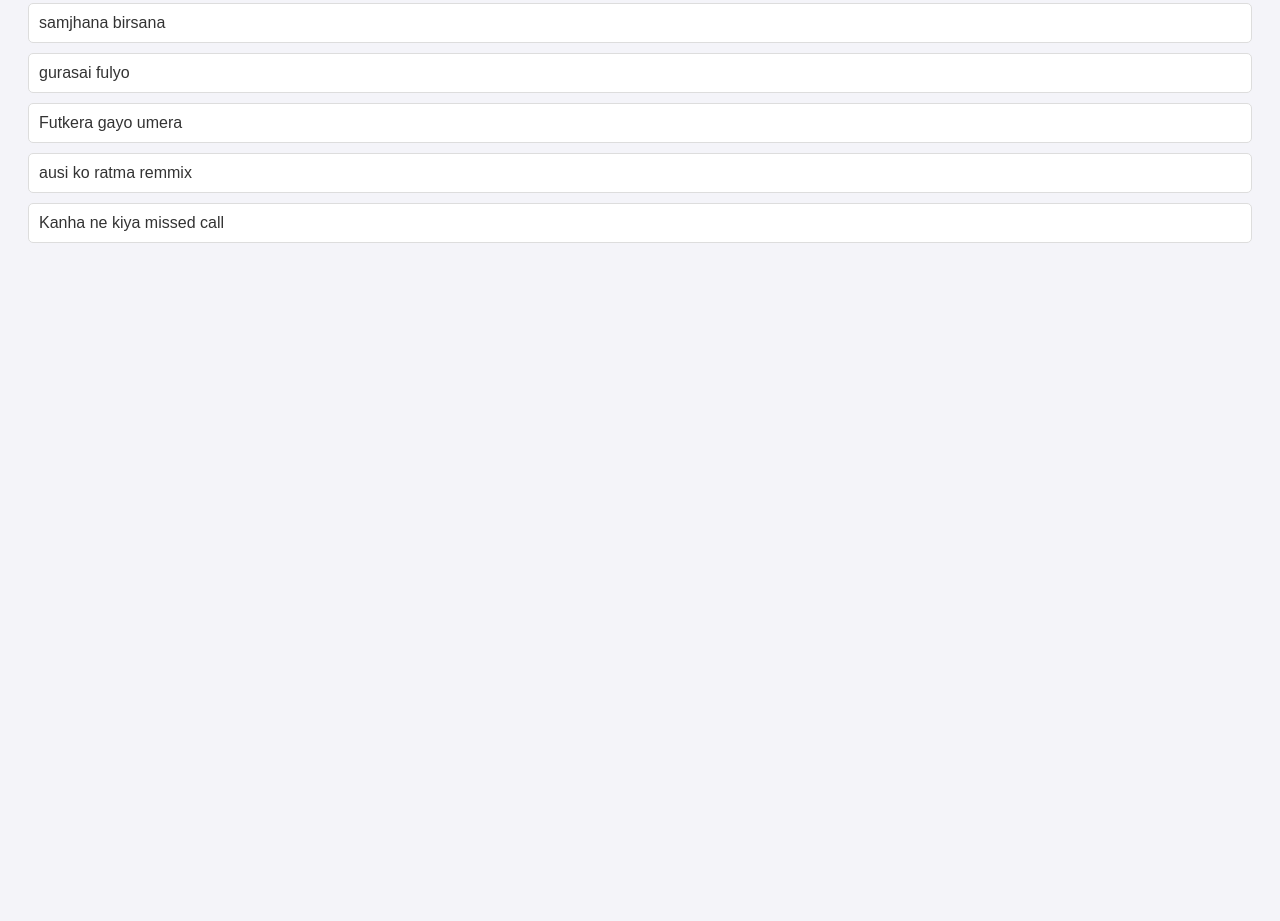
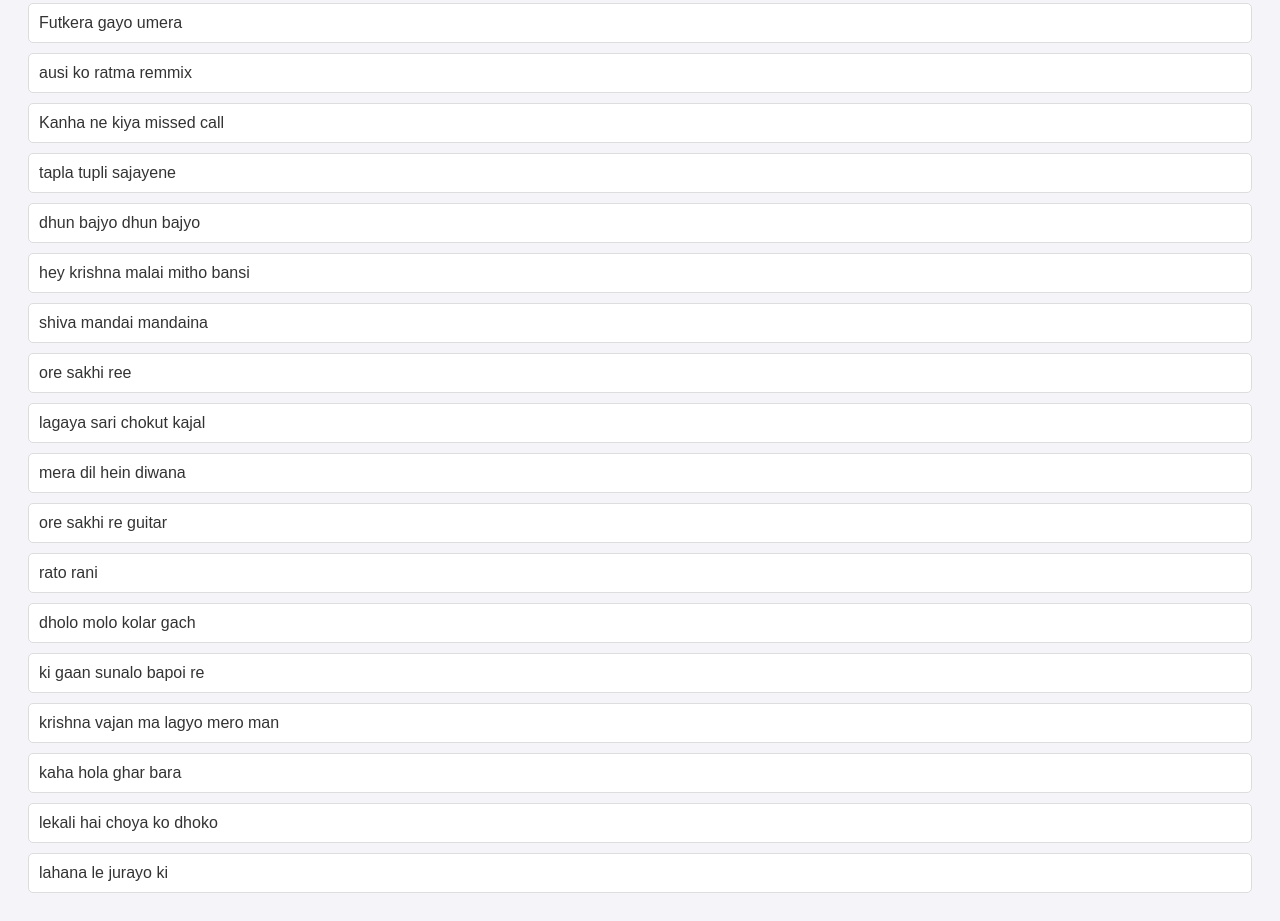
Before and after one commit to SamirRajbanshi1/samirlyrics, a plain HTML site: page index.html in a window 1280 px wide. Shown: the part 726-1647 px from the top of the page. Before the commit the page ends 997 px from the top, so only its background shows below. Drawn offline with Linux system fonts and the light colour scheme.

Commit message:
added many songs

```diff
--- a/index.html
+++ b/index.html
@@ -7,7 +7,7 @@
   <link rel="stylesheet" href="style.css">
 </head>
 <body>
-  <h1>🎵 Lyrics Collection</h1>
+  <h1>🎵 Samir Lyrics Collection</h1>
 
   <!-- Search Bar -->
   <input type="text" id="searchBar" placeholder="Search songs..." />
--- a/songs.json
+++ b/songs.json
@@ -1,6 +1,4 @@
 [
-  { "title": "Song One", "file": "song1.md","category": "rajbanshi" },
-  { "title": "Song Two", "file": "song2.md","category": "rajbanshi"  },
   { "title": "Kanang Maya Lagalo", "file": "kanang.md" ,"category": "rajbanshi" },
   {"title": "Aji man kandese", "file": "ajiman.md","category": "rajbanshi"  },
   {"title": "chal gory", "file": "chalgory.md" ,"category": "rajbanshi" },
@@ -13,6 +11,22 @@
   {"title": "gurasai fulyo", "file": "gurasai.md", "category": "nepali" },
   {"title": "Futkera gayo umera", "file": "fukeragayo.md", "category": "nepali" },
   {"title": "ausi ko ratma remmix", "file": "ausikorat.md", "category": "nepali" },
-  {"title": "Kanha ne kiya missed call", "file": "kanhamissed.md", "category": "bhajan" }
+  {"title": "Kanha ne kiya missed call", "file": "kanhamissed.md", "category": "bhajan" },
+  {"title": "tapla tupli sajayene ", "file": "taplatupli.md", "category": "rajbanshi" },
+  {"title": "dhun bajyo dhun bajyo", "file": "dhun bajyo.md", "category": "bhajan" },
+  {"title": "hey krishna malai mitho bansi", "file": "hey krishna malai.md", "category": "bhajan" },
+  {"title": "shiva mandai mandaina", "file": "shiva mandaina.md", "category": "bhajan" },
+  {"title": "ore sakhi ree", "file": "ore sakhi re.md", "category": "rajbanshi" },
+  {"title": "lagaya sari chokut kajal", "file": "lagaya sari.md", "category": "rajbanshi" },
+  {"title": "mera dil hein diwana", "file": "meradilhdiwana.md", "category": "bhajan" },
+  {"title": "ore sakhi re guitar", "file": "ore sakhi guitar.md", "category": "guitar" },
+  {"title": "rato rani ", "file": "rato rani.md", "category": "nepali" },
+  {"title": "dholo molo kolar gach ", "file": "dholomala.md", "category": "rajbongshi" },
+  {"title": "ki gaan sunalo bapoi re ", "file": "ki gaan sunalo.md", "category": "rajbongshi" },
+  {"title": "krishna vajan ma lagyo mero man ", "file": "krishna bhajan ma.md", "category": "bhajan" },
+  {"title": "kaha hola ghar bara", "file": "kaha hola ghar.md", "category": "nepali" },
+  {"title": "lekali hai choya ko dhoko", "file": "lekali choya.md", "category": "nepali" },
+  {"title": "lahana le jurayo ki", "file": "lahana le jurayo ki.md", "category": "nepali" }
+
 
 ]
```
Also changed, not shown: 16 other files.
